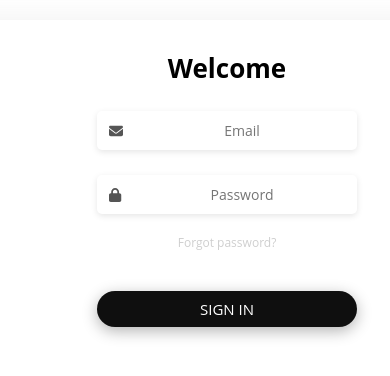
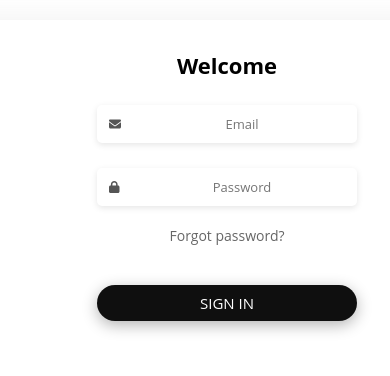
Before and after one commit to wallacetrixie/FoAuth, a React (Vite) app: page / in a window 390 px wide. Shown: the top 376 px of the page. Built offline with nearby package versions, Linux system fonts and the light colour scheme; the HTML template or start-up script is replaced by a standard one.

Commit message:
perfomnce optimized

```diff
--- a/src/Login.jsx
+++ b/src/Login.jsx
@@ -23,7 +23,8 @@ const Login = () => {
           <FontAwesomeIcon icon={faLock} className="input-icon" />
           <input type="password" placeholder="Password" />
         </label>
-        <p className="forgot-pass">Forgot password?</p>
+       <p className="forgot-pass">Forgot password?</p>
+
         <button type="button" className="submit">Sign In</button>
       </div>
 
--- a/src/styles/Login.css
+++ b/src/styles/Login.css
@@ -298,6 +298,12 @@ input {
   font-size: 14px;
 }
 
+.input-group input:focus {
+  outline: none;
+  border: 1px solid #4e9af1;
+  box-shadow: 0 0 8px rgba(78, 154, 241, 0.5);
+  transition: 0.3s ease;
+}
 
 .forgot-pass {
     margin-top: 15px;
@@ -311,6 +317,17 @@ input {
     margin-bottom: 20px;
     background: #0f0f0f;
     text-transform: uppercase;
+}
+.forgot-pass {
+  color: #666;
+  font-size: 14px;
+  cursor: pointer;
+  transition: color 0.3s ease, text-decoration 0.3s ease;
+}
+
+.forgot-pass:hover {
+  color: red;
+  text-decoration: underline;
 }
 
 .fb-btn {
@@ -379,3 +396,16 @@ input {
     margin-top: 20px;
   }
 }
+@media (max-width: 768px) {
+  .form h2 {
+    font-size: 22px;
+  }
+
+  .input-group input {
+    font-size: 13px;
+  }
+
+  .input-icon {
+    font-size: 12px;
+  }
+}
```
